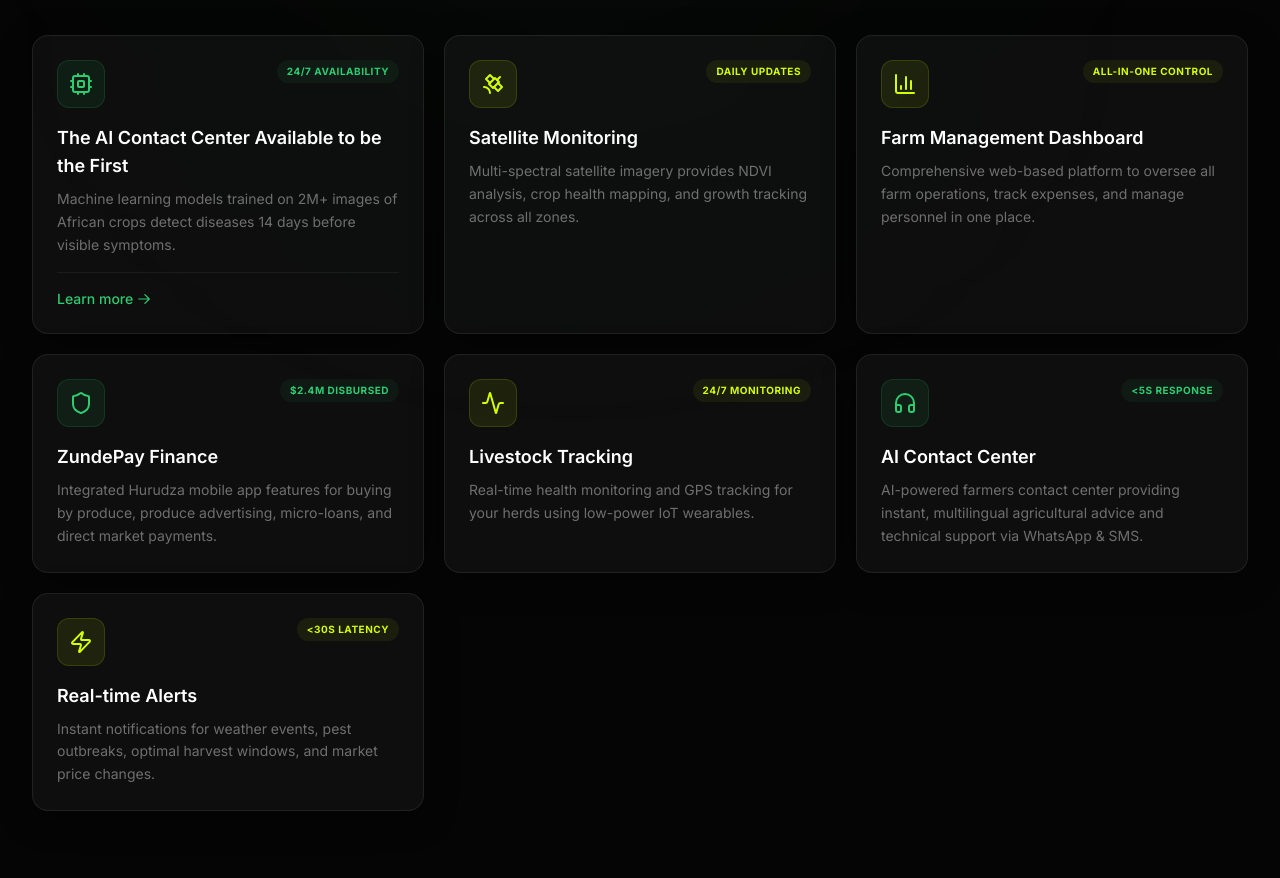
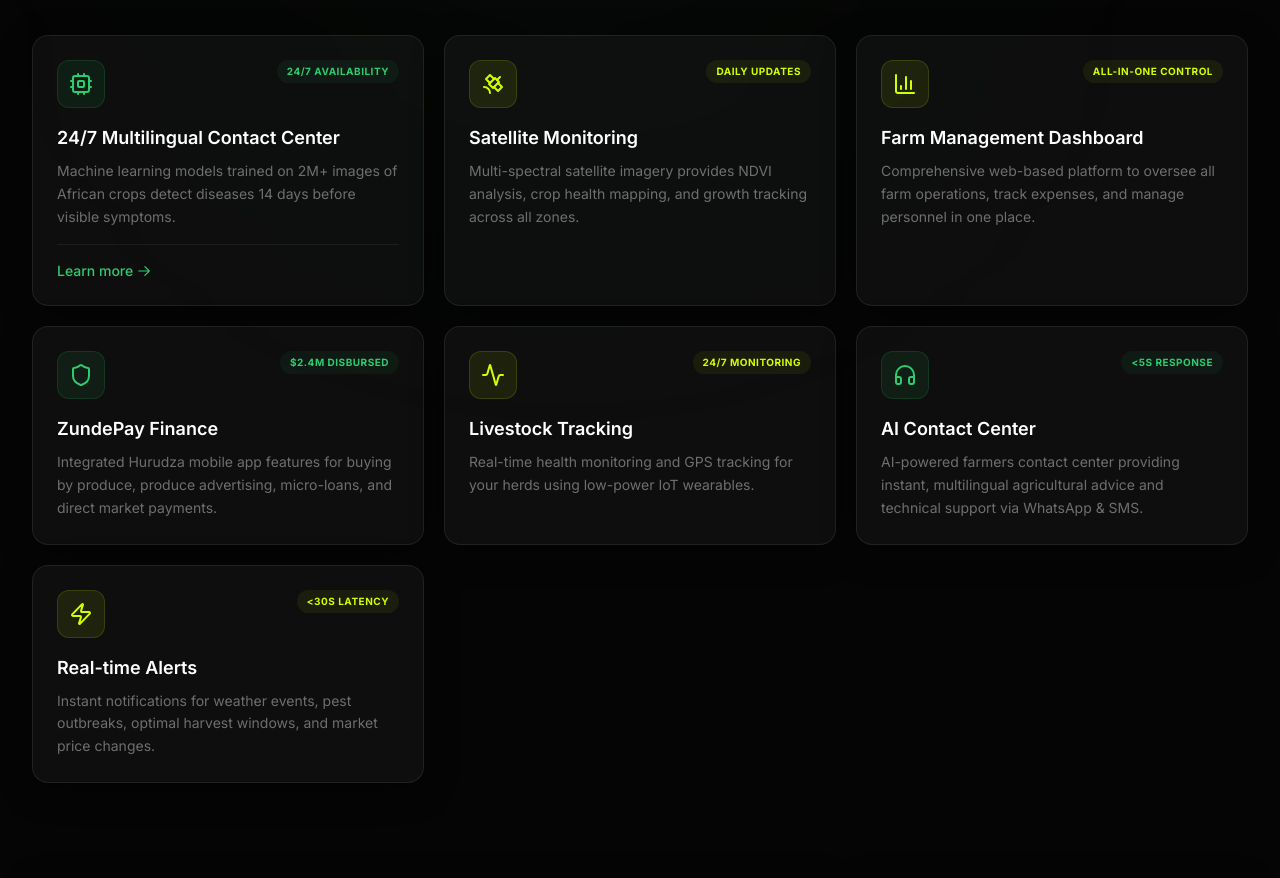
Before and after one commit to ThulaniTheProgrammer/Hurudzaii, a React (Vite) app: page / in a window 1280 px wide. Shown: the part 1680-2558 px from the top of the page. Built offline with nearby package versions, Linux system fonts and the light colour scheme.

Commit message:
Update AI Contact Center feature title to 24/7 Multilingual Contact Center

```diff
--- a/src/components/agritech/FeaturesSection.tsx
+++ b/src/components/agritech/FeaturesSection.tsx
@@ -10,7 +10,7 @@ const FARMER_IMG = 'https://d64gsuwffb70l.cloudfront.net/699b38a68f8f88114c4317e
 const features = [
   {
     icon: Cpu,
-    title: 'The AI Contact Center Available to be the First',
+    title: '24/7 Multilingual Contact Center',
     description: 'Machine learning models trained on 2M+ images of African crops detect diseases 14 days before visible symptoms.',
     stat: '24/7 Availability',
     color: '#2ECC71',
```
